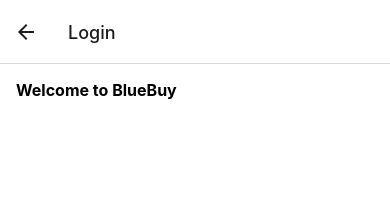
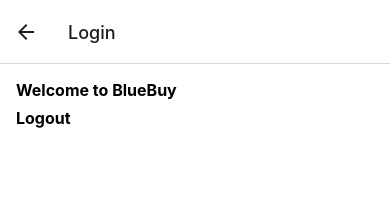
Before and after one commit to rjy3132000/react-native-frontend, a React Native app: screen /Login in a window 390 px wide. Shown: the top 198 px of the page. Built offline with nearby package versions, Linux system fonts and the light colour scheme.

Commit message:
Logout Button

```diff
--- a/Screens/CRUD.js
+++ b/Screens/CRUD.js
@@ -1,11 +1,18 @@
 import React, { useState } from "react";
-import { Button, Text, TextInput, View, StyleSheet } from "react-native";
+import {
+  Button,
+  Text,
+  TextInput,
+  View,
+  StyleSheet,
+  TouchableOpacity,
+} from "react-native";
 import { useDispatch, useSelector } from "react-redux";
 import { addTodo } from "../RTK/slice/todoSlice";
-// import { useNavigation } from "@react-navigation/native";
+import { useNavigation } from "@react-navigation/native";
 
 const Login = () => {
-  // const navigation = useNavigation();
+  const navigation = useNavigation();
   const [name, setName] = useState("");
   const [lastName, setLastName] = useState("");
   const notes = useSelector((state) => state.todos.todos);
@@ -20,6 +27,9 @@
   return (
     <View style={styles.container}>
       <Text style={styles.label}>Welcome to BlueBuy</Text>
+      <TouchableOpacity onPress={() => navigation.navigate("Home")}>
+        <Text style={styles.label}>Logout</Text>
+      </TouchableOpacity>
       {/* <Text style={styles.label}>First Name:</Text> */}
       {/* <TextInput
         style={styles.input}
```
